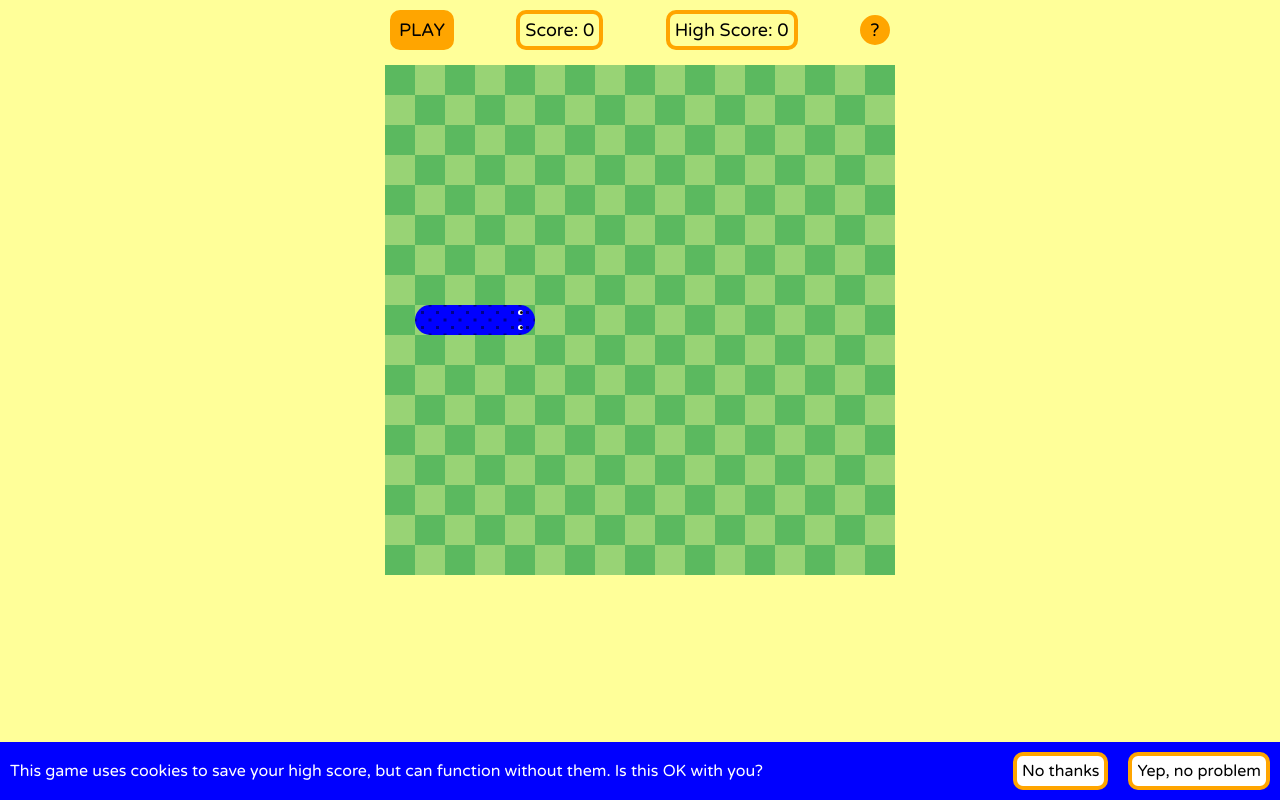
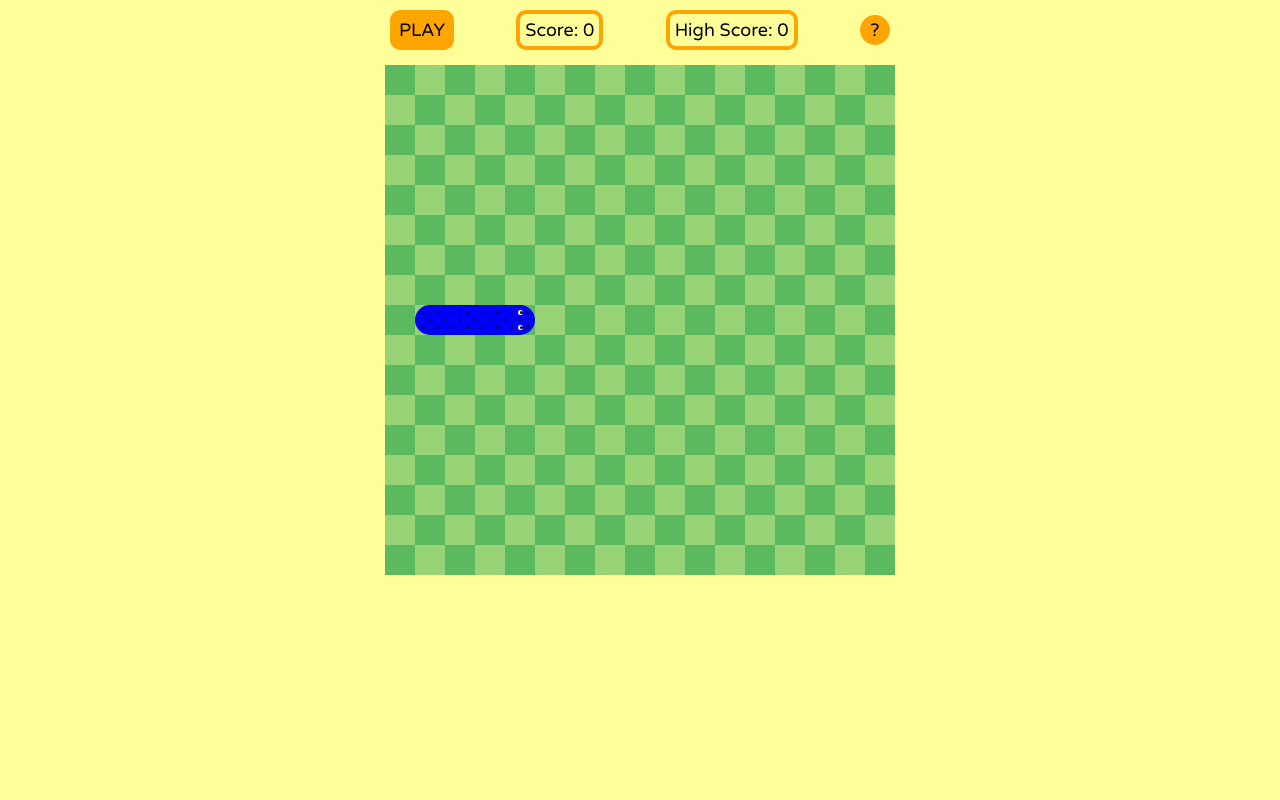
Before and after one commit to KateHoward10/snake, a React (Create React App) app: page / in a window 1280 px wide. Built offline with nearby package versions, Linux system fonts and the light colour scheme.

Commit message:
Remove react-cookie

```diff
--- a/package.json
+++ b/package.json
@@ -6,7 +6,6 @@
   "dependencies": {
     "gh-pages": "^2.1.1",
     "react": "^16.9.0",
-    "react-cookie": "^4.0.1",
     "react-dom": "^16.9.0",
     "react-scripts": "3.1.2",
     "styled-components": "^4.3.2"
--- a/src/App.js
+++ b/src/App.js
@@ -1,12 +1,10 @@
 import React, { useState, useEffect, useCallback } from 'react';
 import useInterval from './hooks/useInterval';
 import { originalSnake, getRandomFood, getFoodPosition, getNewSnake } from './helpers';
-import { useCookies } from 'react-cookie';
 import Controls from './components/Controls';
 import Grid from './components/Grid';
 import Arrows from './components/Arrows';
 import GameOver from './components/GameOver';
-import Cookies from './components/Cookies';
 import Instructions from './components/Instructions';
 import './App.css';
 
@@ -15,16 +13,12 @@ function App() {
   const [direction, setDirection] = useState('right');
   const [interval, setInterval] = useState(null);
   const [score, setScore] = useState(0);
-  const [cookiesModal, setCookiesModal] = useState(true);
   const [instructions, toggleInstructions] = useState(false);
   const [tailAppearing, setTailAppearing] = useState(false);
   const [gameOver, toggleGameOver] = useState(false);
   const [foodPosition, setFoodPosition] = useState(null);
   const [food, setFood] = useState(null);
-
-  const [cookies, setCookie] = useCookies(['highScore', 'cookiesAccepted']);
-  const [highScore, setHighScore] = useState(cookies.highScore || 0);
-  const [cookiesAccepted, setCookiesAccepted] = useState(cookies.cookiesAccepted || false);
+  const [highScore, setHighScore] = useState(localStorage.getItem("highScore") || 0);
 
   function startGame() {
     setSnake(originalSnake());
@@ -61,14 +55,14 @@ function App() {
       setFoodPosition(null);
       if (score > highScore) {
         setHighScore(score);
-        if (cookiesAccepted) setCookie('highScore', score);
+        localStorage.setItem("highScore", score);
       }
       setScore(0);
       toggleGameOver(true);
     } else {
       setTailAppearing(false);
     }
-  }, [foodPosition, score, highScore, setCookie, cookiesAccepted]);
+  }, [foodPosition, score, highScore]);
 
   useInterval(() => {
     const newSnake = getNewSnake(snake, direction);
@@ -79,15 +73,6 @@ function App() {
 
   return (
     <div className="App" role="button" tabIndex="0" onKeyDown={turn}>
-      {cookiesModal && !cookiesAccepted && (
-        <Cookies
-          onAccept={() => {
-            setCookiesAccepted(true);
-            setCookie('cookiesAccepted', true);
-          }}
-          onReject={() => setCookiesModal(false)}
-        />
-      )}
       {instructions && <Instructions onClose={() => toggleInstructions(false)} />}
       <div>
         <Controls
--- a/src/components/Cookies/index.js
+++ /dev/null
@@ -1,16 +0,0 @@
-import React from 'react';
-import { Container, Text, Button } from './styles';
-
-function Cookies({ onAccept, onReject }) {
-  return (
-    <Container>
-      <Text>This game uses cookies to save your high score, but can function without them. Is this OK with you?</Text>
-      <div>
-        <Button onClick={onReject}>No thanks</Button>
-        <Button onClick={onAccept}>Yep, no problem</Button>
-      </div>
-    </Container>
-  );
-}
-
-export default Cookies;
--- a/src/components/Cookies/styles.js
+++ /dev/null
@@ -1,38 +0,0 @@
-import styled from 'styled-components';
-
-export const Container = styled.div`
-  display: flex;
-  flex-direction: column;
-	width: 100%;
-	align-items: center;
-	justify-content: space-around;
-	background-color: blue;
-  margin: 0;
-  position: fixed;
-  bottom: 0;
-	@media screen and (min-width: 600px) {
-	  flex-direction: row;
-	}
-`;
-
-export const Text = styled.span`
-	color: white;
-	flex: 1;
-  margin: 10px;
-  text-align: center;
-	@media screen and (min-width: 600px) {
-	  text-align: left;
-	}
-`;
-
-export const Button = styled.button`
-	margin: 10px;
-	padding: 5px;
-	font-size: 16px;
-	background-color: white;
-	border: 2px solid orange;
-	border-radius: 10px;
-	@media screen and (min-width: 600px) {
-	  border-width: 4px;
-	}
-`;
--- a/src/index.js
+++ b/src/index.js
@@ -2,13 +2,10 @@ import React from 'react';
 import ReactDOM from 'react-dom';
 import './index.css';
 import App from './App';
-import { CookiesProvider } from 'react-cookie';
 import * as serviceWorker from './serviceWorker';
 
 ReactDOM.render(
-	<CookiesProvider>
-		<App />
-	</CookiesProvider>,
+  <App />,
 	document.getElementById('root')
 );
 
```
Also changed, not shown: 1 other file (tests, documents, lock files or other folders).
